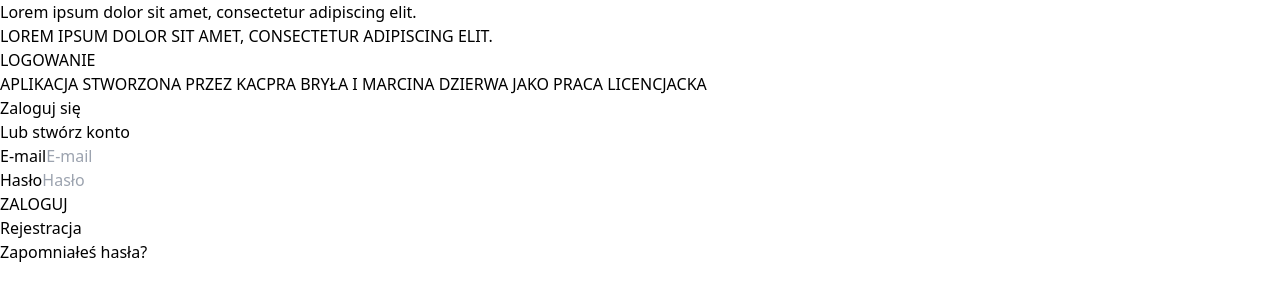
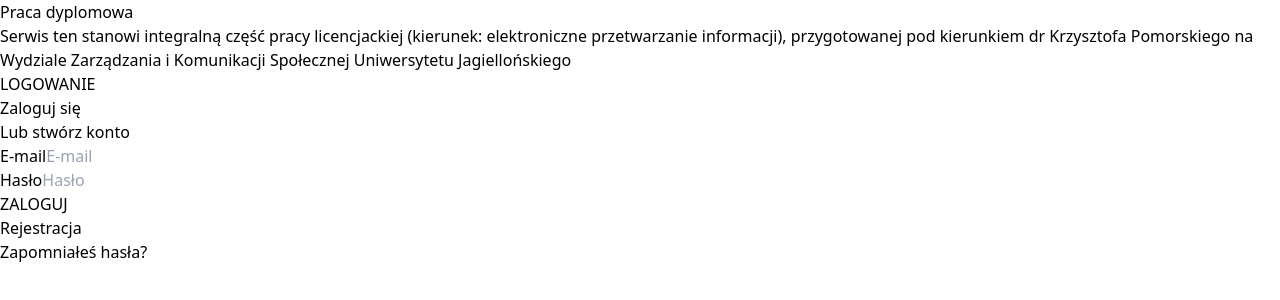
Before and after one commit to Vientsuya/image-generation-website, a React (Vite) app in the folder frontend/: page /login in a window 1280 px wide. Shown: the top 300 px of the page. Built offline with nearby package versions, Linux system fonts and the light colour scheme.

Commit message:
integralna czesc pracy lic

```diff
--- a/frontend/src/pages/Login.jsx
+++ b/frontend/src/pages/Login.jsx
@@ -8,10 +8,12 @@
             <section className="min-h-screen flex-1 flex flex-col justify-between p-10 text-white bg-cover bg-center ">
                 <div className="flex-grow flex flex-col justify-center text-center md:text-left">
                     <h2 className="text-4xl md:text-6xl font-bold leading-tight mb-20 md:w-9/12">
-                        Lorem ipsum dolor sit amet, consectetur adipiscing elit.
+                        Praca dyplomowa
                     </h2>
                     <p className="text-xl md:text-2xl">
-                        LOREM IPSUM DOLOR SIT AMET, CONSECTETUR ADIPISCING ELIT.
+                        Serwis ten stanowi integralną część pracy licencjackiej (kierunek: elektroniczne
+                        przetwarzanie informacji), przygotowanej pod kierunkiem dr Krzysztofa Pomorskiego na Wydziale Zarządzania i Komunikacji Społecznej
+                        Uniwersytetu Jagiellońskiego
                     </p>
                 </div>
                 <div className="flex justify-center md:justify-start">
@@ -21,9 +23,7 @@
                         </button>
                     </Link>
                 </div>
-                <p className="text-sm text-center mt-8">
-                    APLIKACJA STWORZONA PRZEZ KACPRA BRYŁA I MARCINA DZIERWA JAKO PRACA LICENCJACKA
-                </p>
+
             </section>
 
             {/* Right Section - Hidden on Mobile */}
```
